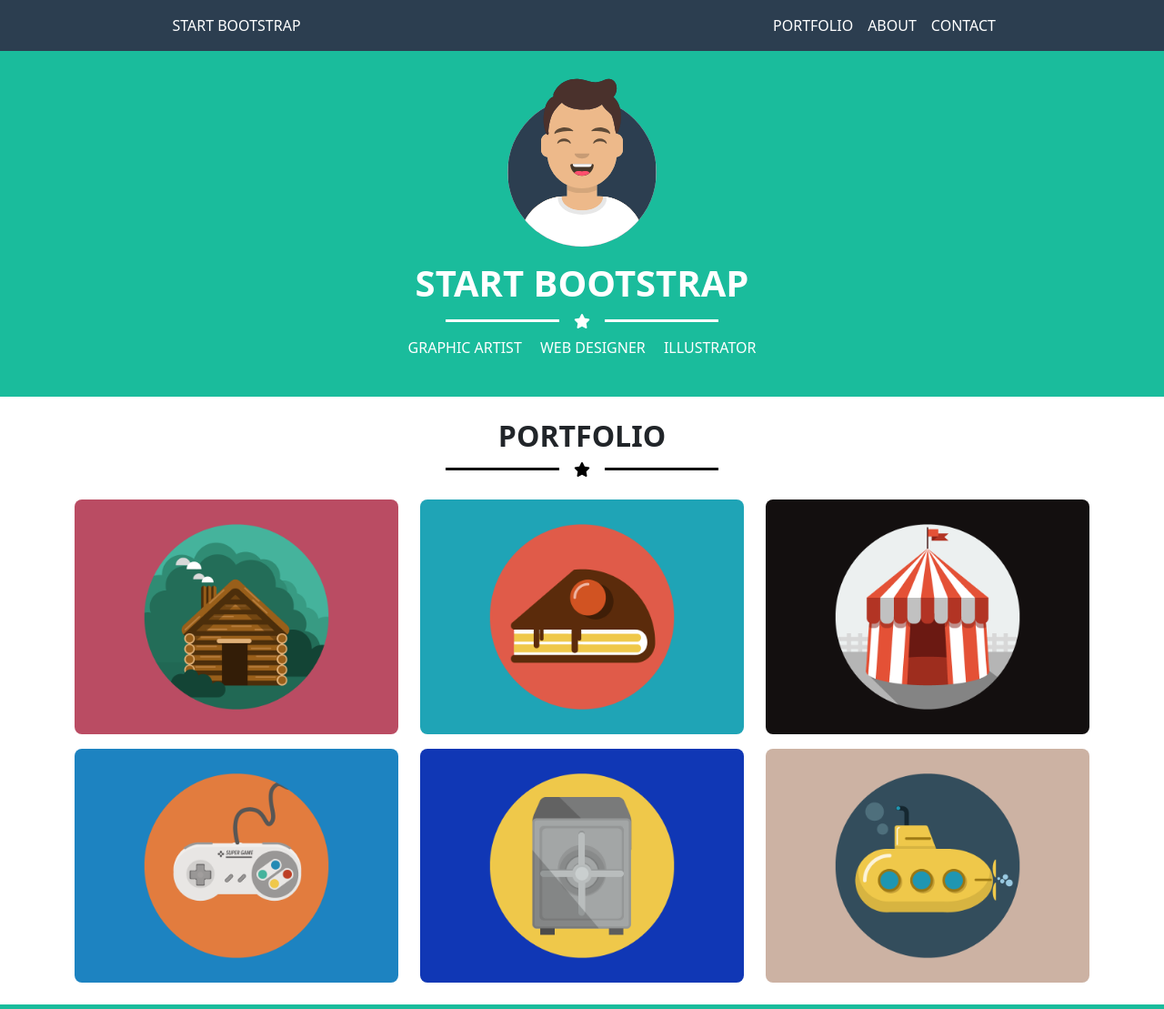
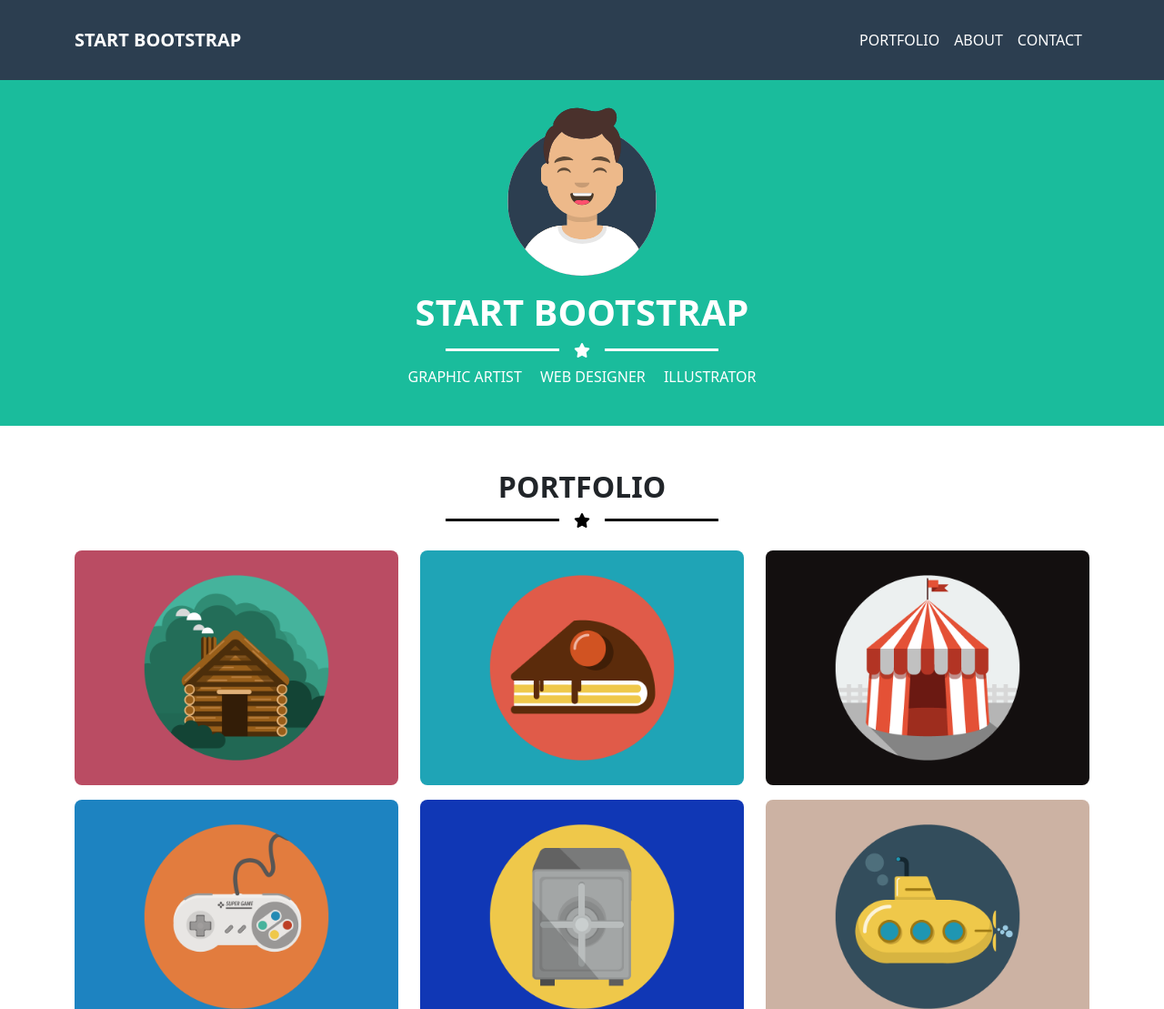
Before and after one commit to LeoneCarmelo/html-css-bootstrap-freelancer, a plain HTML site: page index.html in a window 1280 px wide. Shown: the top 1109 px of the page at 91% size. Drawn offline with nearby package versions, Linux system fonts and the light colour scheme.

Commit message:
Fix navbar + clean css

```diff
--- a/assets/css/style.css
+++ b/assets/css/style.css
@@ -1,12 +1,3 @@
-/* #region Debug */
-.debug h1 + div, .debug h2 + div {
-    width:300px;
-    height:3px;
-    margin:10px auto;
-}
-
-/* #endregion Debug */
-
 /* #region Color */
 :root {
     --header:#2c3e50;
@@ -21,16 +12,25 @@
     background-color: var(--section);
 }
 /* #endregion Utilities */
+
+/* #region Common */
+h1 + div,
+h2 + div {
+    width:300px;
+    height:3px;
+    margin:10px auto;
+}
+/* #endregion Common */
+
 /* #region Header */
 header {
     background-color: var(--header);
-    color: white;
 }
 
 /* #endregion Header */
 
 /* #region Banner */
-.banner, .about{
+.banner, .about {
     background-color: var(--section);
     min-height: 380px;
 }
@@ -43,17 +43,9 @@ div > i {
     width:180px;
     margin:1rem auto;
 }
-
-
 /* #endregion Banner */
 
-/* #region Contact */
-::placeholder {
-    color: black;
-    opacity: 1;
-}
-
-/* #endregion Contact */
+/* #region Footer */
 footer .top {
     background-color: var(--footer);
 }
@@ -65,3 +57,4 @@ footer .bottom {
 p > span {
     color: var(--section);
 }
+/* #endregion Footer */
--- a/index.html
+++ b/index.html
@@ -9,20 +9,31 @@
     <link rel="stylesheet" href="./assets/css/style.css">
     <title>Freelancer</title>
 </head>
-<body class="debug">
+<body>
 
 <!-- Header -->
     <header class="p-3">
-        <div class="container">
-            <div class="row justify-content-between text-center">
-                <div class="col-4">START BOOTSTRAP</div>
-                <div class="col-4 d-flex">
-                    <span><a href="#" class="text-decoration-none text-white p-2">PORTFOLIO</a></span>
-                    <span><a href="#" class="text-decoration-none text-white p-2">ABOUT</a></span>
-                    <span><a href="#" class="text-decoration-none text-white p-2">CONTACT</a></span>
-                </div>
+        <nav class="navbar navbar-expand-lg">
+            <div class="container">
+              <a class="navbar-brand text-white fw-bold" href="#">START BOOTSTRAP</a>
+              <button class="navbar-toggler" type="button" data-bs-toggle="collapse" data-bs-target="#navbarNav" aria-controls="navbarNav" aria-expanded="false" aria-label="Toggle navigation">
+                <span class="navbar-toggler-icon"></span>
+              </button>
+              <div class="collapse navbar-collapse flex-grow-0" id="navbarNav">
+                <ul class="navbar-nav">
+                  <li class="nav-item">
+                    <a class="nav-link text-white active" aria-current="page" href="#portfolio">PORTFOLIO</a>
+                  </li>
+                  <li class="nav-item">
+                    <a class="nav-link text-white" href="#about">ABOUT</a>
+                  </li>
+                  <li class="nav-item">
+                    <a class="nav-link text-white" href="#contact">CONTACT</a>
+                  </li>
+                </ul>
+              </div>
             </div>
-        </div>
+          </nav>
     </header>
 
 <!-- Banner -->
@@ -45,7 +56,7 @@
     </section>
 
     <!-- Portfolio -->
-    <section class="p-4">
+    <section class="py-5" id="portfolio">
         <div class="container">
             <div class="row">
                 <div class="col-12 text-center">
@@ -90,7 +101,7 @@
     </section>
 
     <!-- About -->
-    <section class="about">
+    <section id="about" class="about px-md-5">
         <div class="container">
             <div class="row">
                 <div class="col-12 text-center p-5">
@@ -108,7 +119,7 @@
     </section>
 
     <!-- Contact -->
-    <section class="contact p-5">
+    <section id="contact" class="contact p-5">
         <div class="container">
             <div class="row">
                 <div class="col-12">
@@ -120,15 +131,15 @@
                 <div class="col-12">
                     <div class="">
                         <label for="exampleFormControlInput1" class="form-label"></label>
-                        <input type="email" class="form-control border-0 border-bottom rounded-0" id="exampleFormControlInput1" placeholder="Name">
+                        <input type="text" class="form-control border-0 border-bottom rounded-0" placeholder="Name">
                     </div>
                     <div class="">
                         <label for="exampleFormControlInput1" class="form-label"></label>
-                        <input type="email" class="form-control border-0 border-bottom rounded-0 " id="exampleFormControlInput1" placeholder="Email Address">
+                        <input type="email" class="form-control border-0 border-bottom rounded-0 " placeholder="Email Address">
                     </div>
                     <div class="">
                         <label for="exampleFormControlInput1" class="form-label"></label>
-                        <input type="email" class="form-control border-0 border-bottom rounded-0 " id="exampleFormControlInput1" placeholder="Phone Number">
+                        <input type="text" class="form-control border-0 border-bottom rounded-0 " placeholder="Phone Number">
                     </div>
                     <div class="my-2">
                         <label for="exampleFormControlTextarea1" class="form-label ">Message</label>
```
